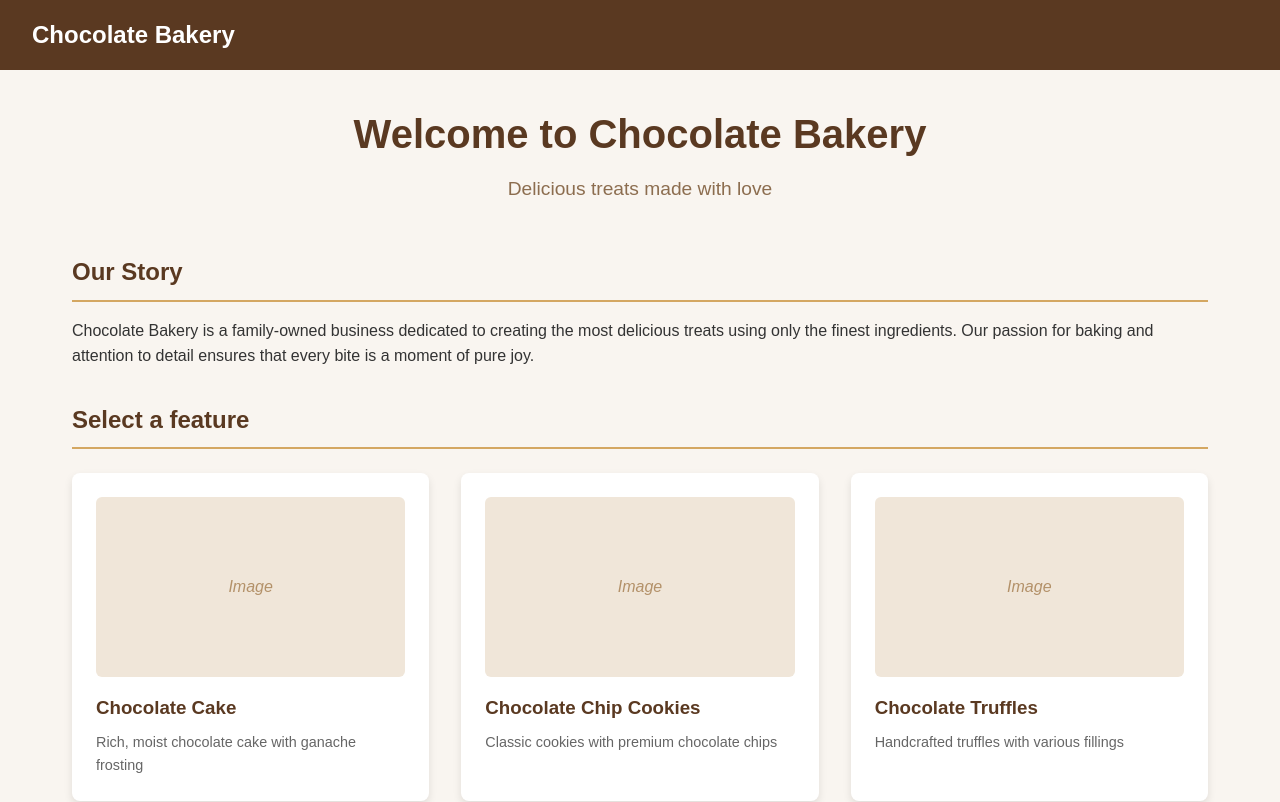
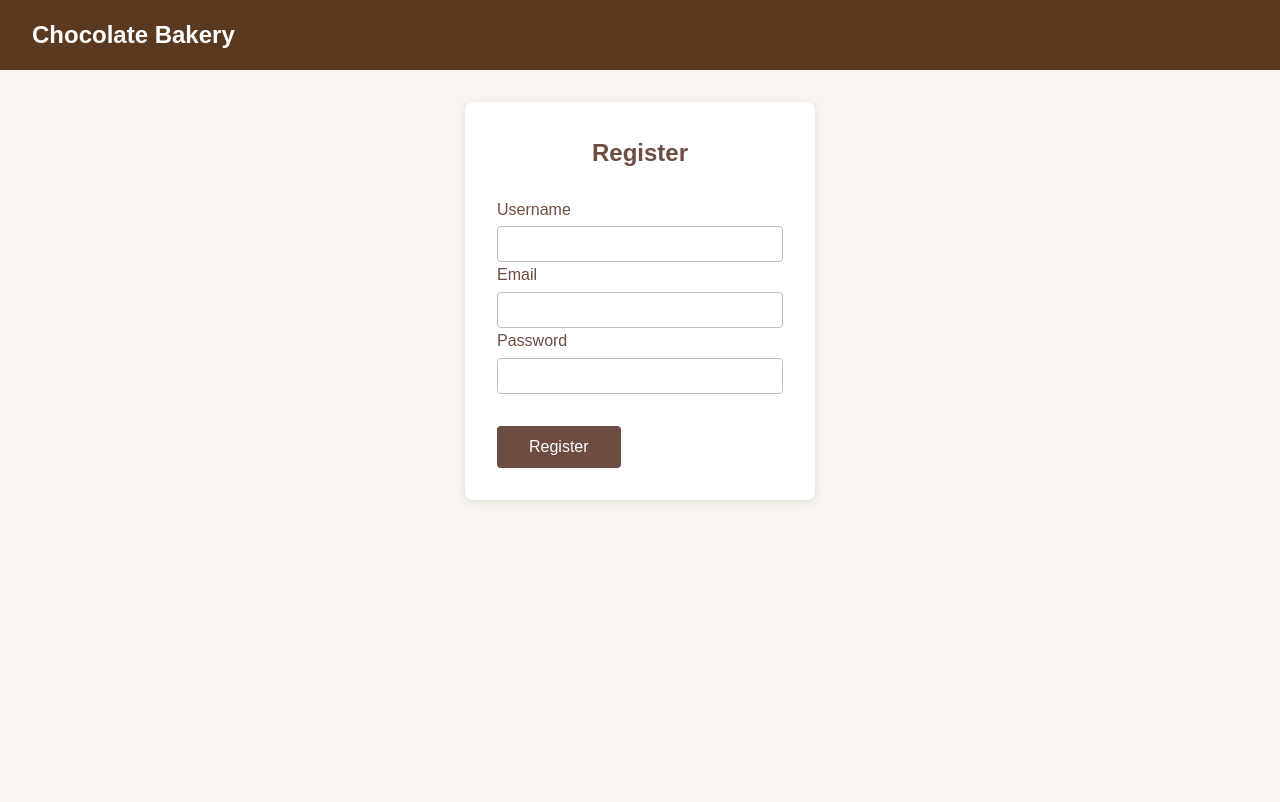
Before and after one commit to PM-Group-BTS/chocolate-bakery, an Angular app in the folder frontend/: page /register in a window 1280 px wide. Before the commit this address led to /. Shown: the top 802 px of the page. Built offline with nearby package versions, Linux system fonts and the light colour scheme.

Commit message:
added only the recover password UI, child component of login

```diff
--- a/frontend/src/app/app.routes.ts
+++ b/frontend/src/app/app.routes.ts
@@ -1,10 +1,12 @@
 import { Routes } from '@angular/router';
 import { Welcome } from './components/welcome/welcome';
 import { LoginComponent } from './components/login/login';
+import { RegisterComponent } from './components/register/register';
 
 export const routes: Routes = [
   { path: '', component: Welcome },
   { path: 'welcome', component: Welcome },
   { path: 'login', component: LoginComponent },
+  { path: 'register', component: RegisterComponent },
   { path: '**', redirectTo: '', pathMatch: 'full' }
 ];
--- a/frontend/src/app/components/login/login.html
+++ b/frontend/src/app/components/login/login.html
@@ -1,4 +1,6 @@
+
 <div class="login-container">
+  <ng-container *ngIf="!showRecover; else recoverBlock">
     <h2>Login</h2>
     <form (ngSubmit)="onSubmit()" #loginForm="ngForm" autocomplete="off">
       <label for="username">Username</label>
@@ -10,17 +12,23 @@
 
       <label for="password">Password</label>
       <input id="password" name="password" type="password" required minlength="6" [(ngModel)]="password" #passwordInput="ngModel">
-
       <div *ngIf="passwordInput.invalid && (passwordInput.dirty || passwordInput.touched)" class="error-message">
         <div *ngIf="passwordInput.errors?.['required']">Password is required.</div>
         <div *ngIf="passwordInput.errors?.['minlength']">Password must be at least 6 characters.</div>
       </div>
 
       <div style="text-align: right; width: 100%;">
-        <a routerLink="/recoverPwd" routerLinkActive="active">Recuperar contraseña</a>
+        <a href="#" (click)="toggleRecover(); $event.preventDefault()">Forgot password?</a>
       </div>
       <button type="submit" [disabled]="loginInProgress">Login</button>
     </form>
     <div *ngIf="errorMessage" class="error-message">{{ errorMessage }}</div>
     <div *ngIf="successMessage" class="success-message">{{ successMessage }}</div>
+  </ng-container>
+  <ng-template #recoverBlock>
+    <app-recover-password (recoveryRequested)="onRecoveryRequested($event)"></app-recover-password>
+    <div style="text-align: right; width: 100%; margin-top: 1rem;">
+      <a href="#" (click)="toggleRecover(); $event.preventDefault()">Back to login</a>
     </div>
+  </ng-template>
+</div>
--- a/frontend/src/app/components/login/login.ts
+++ b/frontend/src/app/components/login/login.ts
@@ -1,15 +1,17 @@
+
 
 import { Component } from '@angular/core';
 import { HttpClient } from '@angular/common/http';
 import { Injectable } from '@angular/core';
 import { FormsModule } from '@angular/forms';
 import { CommonModule } from '@angular/common';
+import { RecoverPasswordComponent } from './recover-password';
 
 @Component({
   selector: 'app-login',
   templateUrl: './login.html',
   styleUrls: ['./login.scss'],
-  imports: [CommonModule,FormsModule]
+  imports: [CommonModule, FormsModule, RecoverPasswordComponent]
 })
 export class LoginComponent {
   username: string = '';
@@ -17,6 +19,7 @@ export class LoginComponent {
   errorMessage: string = '';
   successMessage: string = '';
   loginInProgress: boolean = false;
+  showRecover: boolean = false;
 
   constructor(private apiService: ApiService) {}
 
@@ -41,6 +44,14 @@ export class LoginComponent {
       }
     });
   }
+
+  toggleRecover() {
+    this.showRecover = !this.showRecover;
+  }
+
+  onRecoveryRequested(event: {username: string, email: string}) {
+    // Optionally handle recovery event here
+  }
 }
 
 @Injectable({ providedIn: 'root' })
--- /dev/null
+++ b/frontend/src/app/components/login/recover-password.html
@@ -0,0 +1,21 @@
+<div class="recover-container">
+  <h3>Recover Password</h3>
+  <form (ngSubmit)="onSubmit()" #recoverForm="ngForm" autocomplete="off">
+    <label for="recover-username">Username</label>
+    <input id="recover-username" name="username" type="text" required [(ngModel)]="username" #usernameInput="ngModel">
+    <div *ngIf="usernameInput.invalid && (usernameInput.dirty || usernameInput.touched)" class="error-message">
+      <div *ngIf="usernameInput.errors?.['required']">Username is required.</div>
+    </div>
+
+    <label for="recover-email">Email</label>
+    <input id="recover-email" name="email" type="email" required [(ngModel)]="email" #emailInput="ngModel">
+    <div *ngIf="emailInput.invalid && (emailInput.dirty || emailInput.touched)" class="error-message">
+      <div *ngIf="emailInput.errors?.['required']">Email is required.</div>
+      <div *ngIf="emailInput.errors?.['email']">Invalid email address.</div>
+    </div>
+
+    <button type="submit" [disabled]="recoverInProgress">Send Recovery Email</button>
+  </form>
+  <div *ngIf="errorMessage" class="error-message">{{ errorMessage }}</div>
+  <div *ngIf="successMessage" class="success-message">{{ successMessage }}</div>
+</div>
--- /dev/null
+++ b/frontend/src/app/components/login/recover-password.scss
@@ -0,0 +1,58 @@
+.recover-container {
+  background: #fff;
+  border-radius: 8px;
+  box-shadow: 0 2px 8px rgba(0,0,0,0.1);
+  padding: 1.5rem;
+  max-width: 350px;
+  margin: 1rem auto;
+  display: flex;
+  flex-direction: column;
+  align-items: center;
+
+  h3 {
+    color: #6d4c41;
+    margin-bottom: 1rem;
+  }
+
+  label {
+    color: #6d4c41;
+    margin-top: 1rem;
+    align-self: flex-start;
+  }
+
+  input {
+    width: 100%;
+    padding: 0.5rem;
+    margin-top: 0.25rem;
+    border: 1px solid #bdbdbd;
+    border-radius: 4px;
+    font-size: 1rem;
+  }
+
+  button {
+    margin-top: 1.5rem;
+    background: #6d4c41;
+    color: #fff;
+    border: none;
+    border-radius: 4px;
+    padding: 0.75rem 2rem;
+    font-size: 1rem;
+    cursor: pointer;
+    transition: background 0.2s;
+    &:hover {
+      background: #4e342e;
+    }
+  }
+}
+
+.error-message {
+  color: red;
+  font-size: 0.5rem;
+  margin-top: 0.25rem;
+}
+
+.success-message {
+  color: green;
+  font-size: 0.7rem;
+  margin-top: 0.5rem;
+}
--- /dev/null
+++ b/frontend/src/app/components/login/recover-password.ts
@@ -0,0 +1,31 @@
+import { Component, EventEmitter, Output } from '@angular/core';
+import { CommonModule } from '@angular/common';
+import { FormsModule } from '@angular/forms';
+
+@Component({
+  selector: 'app-recover-password',
+  standalone: true,
+  templateUrl: './recover-password.html',
+  styleUrls: ['./recover-password.scss'],
+  imports: [CommonModule, FormsModule]
+})
+export class RecoverPasswordComponent {
+  username: string = '';
+  email: string = '';
+  errorMessage: string = '';
+  successMessage: string = '';
+  recoverInProgress: boolean = false;
+
+  @Output() recoveryRequested = new EventEmitter<{username: string, email: string}>();
+
+  onSubmit() {
+    this.errorMessage = '';
+    this.successMessage = '';
+    this.recoverInProgress = true;
+    // Here you would call your API to send the recovery email
+    // For now, just emit the event and show a success message
+    this.recoveryRequested.emit({ username: this.username, email: this.email });
+    this.successMessage = 'If the username and email are correct, a recovery email has been sent.';
+    this.recoverInProgress = false;
+  }
+}
--- /dev/null
+++ b/frontend/src/app/components/register/register.html
@@ -0,0 +1,29 @@
+<div class="register-container">
+  <h2>Register</h2>
+  <form (ngSubmit)="onSubmit()" #registerForm="ngForm" autocomplete="off">
+    <label for="username">Username</label>
+    <input id="username" name="username" type="text" required minlength="4" [(ngModel)]="username" #usernameInput="ngModel">
+    <div *ngIf="usernameInput.invalid && (usernameInput.dirty || usernameInput.touched)" class="error-message">
+      <div *ngIf="usernameInput.errors?.['required']">Username is required.</div>
+      <div *ngIf="usernameInput.errors?.['minlength']">Username must be at least 4 characters.</div>
+    </div>
+
+    <label for="email">Email</label>
+    <input id="email" name="email" type="email" required [(ngModel)]="email" #emailInput="ngModel">
+    <div *ngIf="emailInput.invalid && (emailInput.dirty || emailInput.touched)" class="error-message">
+      <div *ngIf="emailInput.errors?.['required']">Email is required.</div>
+      <div *ngIf="emailInput.errors?.['email']">Invalid email address.</div>
+    </div>
+
+    <label for="password">Password</label>
+    <input id="password" name="password" type="password" required minlength="6" [(ngModel)]="password" #passwordInput="ngModel">
+    <div *ngIf="passwordInput.invalid && (passwordInput.dirty || passwordInput.touched)" class="error-message">
+      <div *ngIf="passwordInput.errors?.['required']">Password is required.</div>
+      <div *ngIf="passwordInput.errors?.['minlength']">Password must be at least 6 characters.</div>
+    </div>
+
+    <button type="submit" [disabled]="registerInProgress">Register</button>
+  </form>
+  <div *ngIf="errorMessage" class="error-message">{{ errorMessage }}</div>
+  <div *ngIf="successMessage" class="success-message">{{ successMessage }}</div>
+</div>
--- /dev/null
+++ b/frontend/src/app/components/register/register.scss
@@ -0,0 +1,58 @@
+.register-container {
+  background: #fff;
+  border-radius: 8px;
+  box-shadow: 0 2px 8px rgba(0,0,0,0.1);
+  padding: 2rem;
+  max-width: 350px;
+  margin: 2rem auto;
+  display: flex;
+  flex-direction: column;
+  align-items: center;
+
+  h2 {
+    color: #6d4c41;
+    margin-bottom: 1.5rem;
+  }
+
+  label {
+    color: #6d4c41;
+    margin-top: 1rem;
+    align-self: flex-start;
+  }
+
+  input {
+    width: 100%;
+    padding: 0.5rem;
+    margin-top: 0.25rem;
+    border: 1px solid #bdbdbd;
+    border-radius: 4px;
+    font-size: 1rem;
+  }
+
+  button {
+    margin-top: 2rem;
+    background: #6d4c41;
+    color: #fff;
+    border: none;
+    border-radius: 4px;
+    padding: 0.75rem 2rem;
+    font-size: 1rem;
+    cursor: pointer;
+    transition: background 0.2s;
+    &:hover {
+      background: #4e342e;
+    }
+  }
+}
+
+.error-message {
+  color: red;
+  font-size: 0.5rem;
+  margin-top: 0.25rem;
+}
+
+.success-message {
+  color: green;
+  font-size: 0.7rem;
+  margin-top: 0.5rem;
+}
--- /dev/null
+++ b/frontend/src/app/components/register/register.ts
@@ -0,0 +1,46 @@
+import { Component } from '@angular/core';
+import { HttpClient } from '@angular/common/http';
+import { CommonModule } from '@angular/common';
+import { FormsModule } from '@angular/forms';
+
+@Component({
+  selector: 'app-register',
+  standalone: true,
+  templateUrl: './register.html',
+  styleUrls: ['./register.scss'],
+  imports: [CommonModule, FormsModule]
+})
+export class RegisterComponent {
+  username: string = '';
+  email: string = '';
+  password: string = '';
+  errorMessage: string = '';
+  successMessage: string = '';
+  registerInProgress: boolean = false;
+
+  constructor(private http: HttpClient) {}
+
+  onSubmit() {
+    this.errorMessage = '';
+    this.successMessage = '';
+    this.registerInProgress = true;
+    this.http.post('/api/auth/register', {
+      username: this.username,
+      email: this.email,
+      password: this.password
+    }).subscribe({
+      next: (res: any) => {
+        if (res && res.status === 'success') {
+          this.successMessage = 'Registration successful!';
+        } else {
+          this.errorMessage = res?.message || 'Registration failed.';
+        }
+        this.registerInProgress = false;
+      },
+      error: (err) => {
+        this.errorMessage = err?.error?.message || 'Registration failed.';
+        this.registerInProgress = false;
+      }
+    });
+  }
+}
```
Lines whose indentation alone changed are shown as unchanged.
